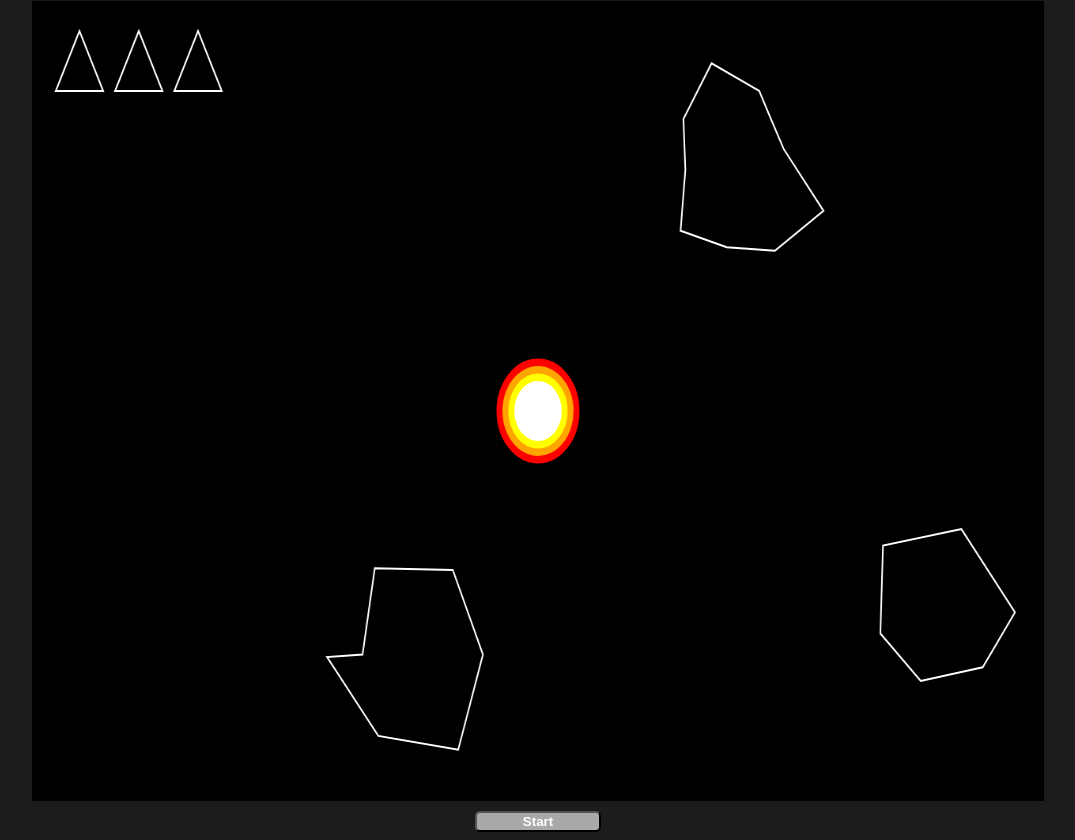
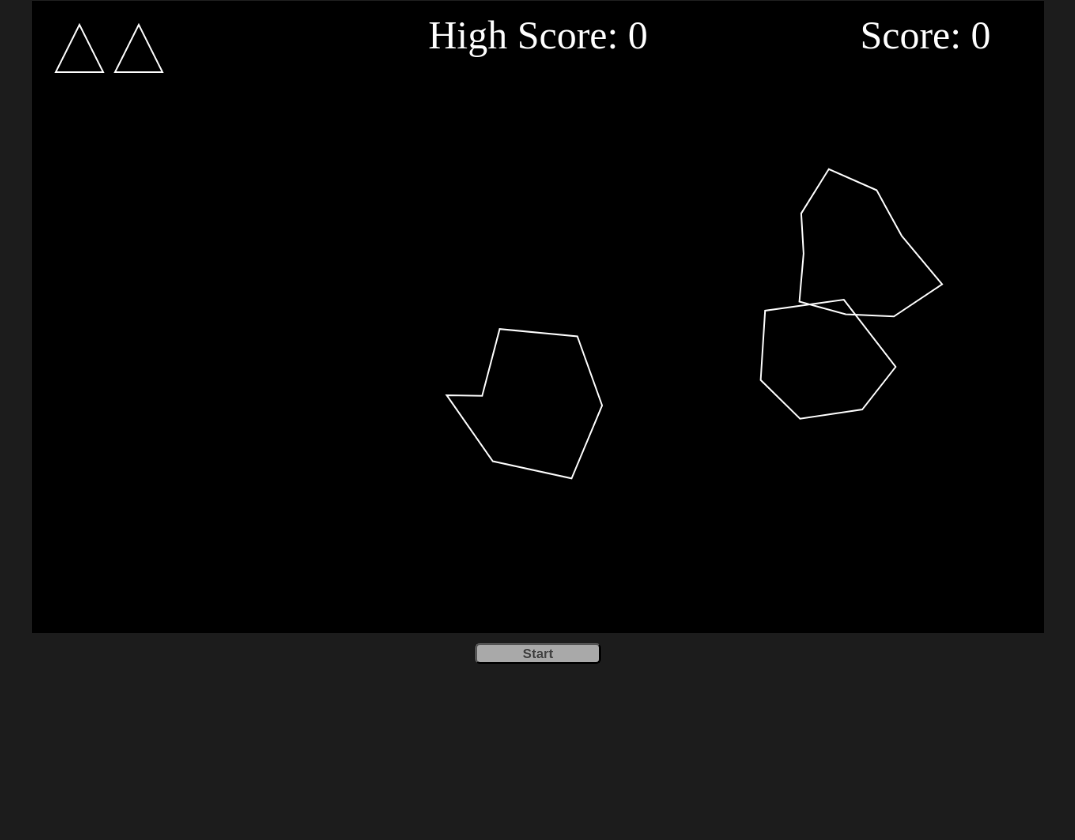
Before and after one commit to Jajhoey/Asteroids, a plain HTML site: page index.html in a window 1280 px wide. Shown: the part 79-919 px from the top of the page, without its empty margins (102-1177 px from the left). After the commit the page ends 800 px from the top, so only its background shows below. Drawn offline with Linux system fonts and the light colour scheme.

```diff
--- a/app.js
+++ b/app.js
@@ -1,6 +1,8 @@
 const canvas = document.getElementById('canvas');
 const context = canvas.getContext('2d');
 const startButton = document.getElementById('start');
+const retryButton = document.getElementById('retry');
+retryButton.classList.add('hidden')
 
 const turn_speed = 1080; //Degrees of rotation per second
 const friction = 0.7; //Coefficient of friction
@@ -8,15 +10,17 @@ const ship_acceleration = 20; //increase velocity by 20 pixels per second
 const rateOfFire = 3; // 3 shots per sec
 const bulletVel = 20; //pixels per sec
 const FPS = 60;
-const explodeDur = 3; //explode for 3 sec
+const explodeDur = 1; //explode for 1 sec
 const blinkDur = 3; //blink for 3 sec (invincibility)
+const levelDisplayDur = 2; //2 sec
+const restart = false;
+
 var numAsteroids = 3;
 var level = 0;
-var levelComplete = false;
 var currentLives = 3;
 var score = 0;
-
-
+var highScore = localStorage.highScore
+var tAlpha = 0; //decrease this to fade out level display
 let lasers = [];
 let asteroids = [];
 
@@ -24,6 +28,13 @@ canvas.width = window.innerWidth;
 canvas.height = window.innerHeight;
 
 var ship = newShip();
+var shipLife = {
+  x: ship.radius * 2,
+  y: ship.radius * 2,
+  angle: 90 / 180 * Math.PI,
+  radius: ship.radius
+}
+
 
 function displayInstructions(){
   context.font = '50px Times New Roman';
@@ -32,8 +43,7 @@ function displayInstructions(){
   context.fillText('Instructions', canvas.width/2, canvas.height/2 - 100);
   context.font = '20px Calibri';
   context.fillText('Use the arrow keys to rotate left and right. Use the up key to activate thrusters.', canvas.width/2, canvas.height/2);
-  context.fillText("Hold SPACE to shoot lasers!.", canvas.width/2, canvas.height/2 + 30);
-
+  context.fillText("Hold SPACE to shoot lasers!", canvas.width/2, canvas.height/2 + 30);
 }
 
 function newShip(){
@@ -112,8 +122,28 @@ function drawShip(e, b) {
       context.stroke();
     }
   }else {
-    shipExplode();
+    drawExplode(ship.x, ship.y, ship.radius);
   }
+}
+
+function drawExplode(x, y, r){
+  //draw explosion
+  context.strokeStyle = 'red';
+  context.lineWidth = r / 2;
+  context.fillStyle = 'orange';
+  context.beginPath();
+  context.arc(x, y + 10, r * 1.5, 0, Math.PI * 2);
+  context.stroke();
+  context.fill();
+  context.closePath();
+  context.strokeStyle = 'yellow'
+  context.lineWidth = r / 2;
+  context.fillStyle = 'white';
+  context.beginPath();
+  context.arc(x, y + 10, r, 0, Math.PI * 2);
+  context.stroke();
+  context.fill();
+  context.closePath();
 }
 
 function drawLasers(e){
@@ -185,8 +215,8 @@ function newAsteroid(astDebris){
     radius: ship.radius*2,
     angle: 90/180 * Math.PI,
     velocity: { //below syntax is multiplying by 1 if < 0.5, else multiply by -1
-      x: (Math.random() < .5 ? 1 : -1) * 2,
-      y: (Math.random() < .5 ? 1 : -1) * 2
+      x: (Math.random() < .5 ? 1 : -1) * 1.5,
+      y: (Math.random() < .5 ? 1 : -1) * 1.5
     },
     rotation: (Math.random() * 10 - 5) / 180 * Math.PI,
     vertices: 5 + Math.random() * 10,
@@ -196,12 +226,11 @@ function newAsteroid(astDebris){
     asteroid.vertJaggedness.push(Math.random()+1);
   }
   if (!astDebris) {
-    do {//reset the coords until the distance is larger than 5x asteroid radius for inital spawn
+    do {//reset the coords until the distance from ship is larger than 5x asteroid radius for inital spawn
       asteroid.x = Math.random() * canvas.width;
       asteroid.y = Math.random() * canvas.height;
     } while (distanceBetweenPoints(ship.x, ship.y, asteroid.x, asteroid.y) < asteroid.radius * 5);
   }
-  console.log("Radius is " + asteroid.radius);
   return asteroid;
 }
 
@@ -225,22 +254,22 @@ function astExplode(ast){
        asteroids.push(a);
      }
    }
-   asteroids.splice(asteroids.indexOf(ast), 1);
+  asteroids.splice(asteroids.indexOf(ast), 1);
 }
 
-var shipLife = {
-  x: ship.radius * 2,
-  y: ship.radius * 2,
-  angle: 90 / 180 * Math.PI,
-  radius: ship.radius
-}
-
-function drawLives(){
+function drawLives(last){
   for(var i = 0; i < currentLives; i++){
     //drawing each of the 3 lives, they are spaced out
     shipLife.x = shipLife.radius * (2 + (i * 2.5));
+    switch (last) {
+      case true:
+        context.strokeStyle = 'red';
+        break;
+      default:
+        context.strokeStyle = 'white';
+        break;
+    }
 
-    context.strokeStyle = 'white';
     context.lineWidth = ship.radius / 15;
     context.beginPath();
     context.moveTo(//ship's nose
@@ -261,11 +290,52 @@ function drawLives(){
 }
 
 function drawHighScore(){
-
+  if (highScore != null){
+    context.font = '50px Times New Roman';
+    context.fillStyle = 'white';
+    context.textAlign = 'center';
+    context.fillText('High Score: ' + highScore, canvas.width/2, ship.radius * 2);
+  }
 }
 
 function drawScore(){
+  context.font = '50px Times New Roman';
+  context.fillStyle = 'white';
+  context.textAlign = 'center';
+  context.fillText('Score: ' + score, canvas.width - ship.radius *  5, ship.radius * 2);
+}
 
+function displayLevel(){
+  if (tAlpha > 0 && currentLives > 0){
+    context.font = '50px Times New Roman';
+    context.fillStyle = 'rgba(255, 255, 255, ' + tAlpha + ')';
+    context.textAlign = 'center';
+    context.fillText('Level ' + level, canvas.width / 2, canvas.height / 4);
+  }
+}
+
+function nextLevel(){
+  if(currentLives > 0){
+    createAsteroids();
+    level += 1;
+  }
+}
+
+function gameOver(){
+  context.font = '50px Calibri';
+  context.fillStyle = 'red';
+  context.textAlign = 'center';
+  context.fillText("Game Over", canvas.width / 2, canvas.height / 2);
+  context.font = '30px Times New Roman';
+  context.fillStyle = 'white';
+  context.textAlign = 'center';
+  context.fillText("You made it to " + 'level ' + level, canvas.width / 2, canvas.height * 3/4);
+
+  while(asteroids.length > 1){
+    asteroids.splice(0, asteroids.length);
+  }
+
+  retryButton.classList.remove('hidden');
 }
 
 function distanceBetweenPoints(x1, y1, x2, y2){// d=√((x2 – x1)² + (y2 – y1)²)
@@ -294,31 +364,6 @@ function showBounds(){
     context.closePath();
     context.stroke();
   }
-}
-
-function shipExplode(){
-  //draw explosion
-  context.strokeStyle = 'red';
-  context.lineWidth = ship.radius / 2;
-  context.fillStyle = 'orange';
-  context.beginPath();
-  context.arc(ship.x, ship.y + 10, ship.radius * 1.5, 0, Math.PI * 2);
-  context.stroke();
-  context.fill();
-  context.closePath();
-  context.strokeStyle = 'yellow'
-  context.lineWidth = ship.radius / 2;
-  context.fillStyle = 'white';
-  context.beginPath();
-  context.arc(ship.x, ship.y + 10, ship.radius, 0, Math.PI * 2);
-  context.stroke();
-  context.fill();
-  context.closePath();
-}
-
-function nextLevel(){
-  level += 1;
-  createAsteroids();
 }
 
 function boundaryWarp(){
@@ -361,10 +406,17 @@ function boundaryWarp(){
   }
 }
 
+var astExp = {
+  x: 0,
+  y: 0,
+  r: 0,
+  dur: 0
+}
 //this update function is the main game loop
 function update() {
   var isExploding = ship.explodeTime > 0;
-  var blink = ship.blinkTime % 5 == 0; //this line is tied to the frequency of blinking
+  var blink = ship.blinkTime % 5 == 0; //this line is tied to the frequency of blinking. Ship will blink on multiples of 5
+  var last = currentLives == 1;
 
   //rotate the ship and asteroids
   ship.angle += ship.rotation / 180 * Math.PI;
@@ -430,29 +482,74 @@ function update() {
   for (var i = 0; i < lasers.length; i++) {
     for (var j = 0; j < asteroids.length; j++) {
       if (distanceBetweenPoints(lasers[i].x, lasers[i].y, asteroids[j].x, asteroids[j].y) < asteroids[j].radius * 1.25) {
+        astExploding = true;
+        astExp.x = asteroids[j].x;
+        astExp.y = asteroids[j].y;
+        astExp.r = asteroids[j].radius;
+        astExp.dur = explodeDur * FPS;
+        //Switch statement for determining how many points to add to score
+        switch (asteroids[j].radius) {
+          case ship.radius * 2:
+            score += 100;
+            break;
+          case ship.radius:
+            score += 75;
+            break;
+          case ship.radius/2:
+            score += 50;
+            break;
+          default:
+            break;
+        }
         astExplode(asteroids[j]);
         lasers.splice(i, 1);
       }
     }
   }
 
+  //draw asteroid explosion
+  if (astExp.dur > 0) {
+
+    drawExplode(astExp.x, astExp.y, astExp.r);
+    console.log(astExp.x, astExp.y, astExp.r);
+    astExp.dur--;
+  }
+
+  //updating high score
+  if (score >= highScore || highScore == null){
+    highScore = score;
+    localStorage.highScore = score;
+  }
+
+  //Next level when all asteroids are destroyed
+
+
   if (asteroids.length == 0){
     nextLevel();
+    tAlpha = 1;
   }
 
 
   clearCanvas();
+
   boundaryWarp();
 
-  //showBounds();
-  drawShip(isExploding, blink);
+
+  if(currentLives > 0){
+    drawShip(isExploding, blink);
+  }else{
+    gameOver();
+  }
   drawAsteroids();
   drawLasers();
-  drawLives();
+  drawLives(last);
   drawHighScore();
   drawScore();
-
+  displayLevel();
+  tAlpha -= .01;
+  //showBounds();
 }
+displayLevel();
 
 //Event handlers for game controls DEPRECIATED
 document.addEventListener('keydown', () => {
@@ -495,18 +592,29 @@ document.addEventListener('keyup', () => {
 
 //debugging
 function test(){
+  //console.log('test');
 }
 
 function startGame(){
-  createAsteroids();
   setInterval(test, 1000);
   setInterval(update, 1000 / FPS); //Fps is 1/60th
   setInterval(createLasers, 1000 / rateOfFire);
 }
 
-//displayInstructions();
-//startButton.addEventListener('click', startGame);
-/*startButton.addEventListener('click', () => {
+function newGame(){
+  numAsteroids = 3;
+  level = 0;
+  currentLives = 3;
+  score = 0;
+}
+
+displayInstructions();
+startButton.addEventListener('click', startGame);
+startButton.addEventListener('click', () => {
   startButton.classList.add('hidden');
-});*/
-startGame();
+});
+retryButton.addEventListener('click', newGame);
+retryButton.addEventListener('click', () => {
+  retryButton.classList.add('hidden');
+});
+startGame()
--- a/index.html
+++ b/index.html
@@ -10,6 +10,7 @@
     <canvas id="canvas"></canvas>
     <div class="start">
       <button type="button" id="start">Start</button>
+      <button type="button" id="retry">Try Again?</button>
     </div>
     <script type="text/javascript" src="app.js"></script>
   </body>
--- a/style.css
+++ b/style.css
@@ -12,7 +12,7 @@ canvas{
   justify-content: center;
   align-items: center;
   width: 80%;
-  height: 800px;
+  height: 80%;
   margin-left: auto;
   margin-right: auto;
   background-color: black;
@@ -24,7 +24,7 @@ button{
   height: 10%;
   border-radius: 5px;
   font-weight: bold;
-  color: white;
+  color: rgb(66, 66, 66);
 
 }
 
```
Also changed, not shown: 6 other files.
